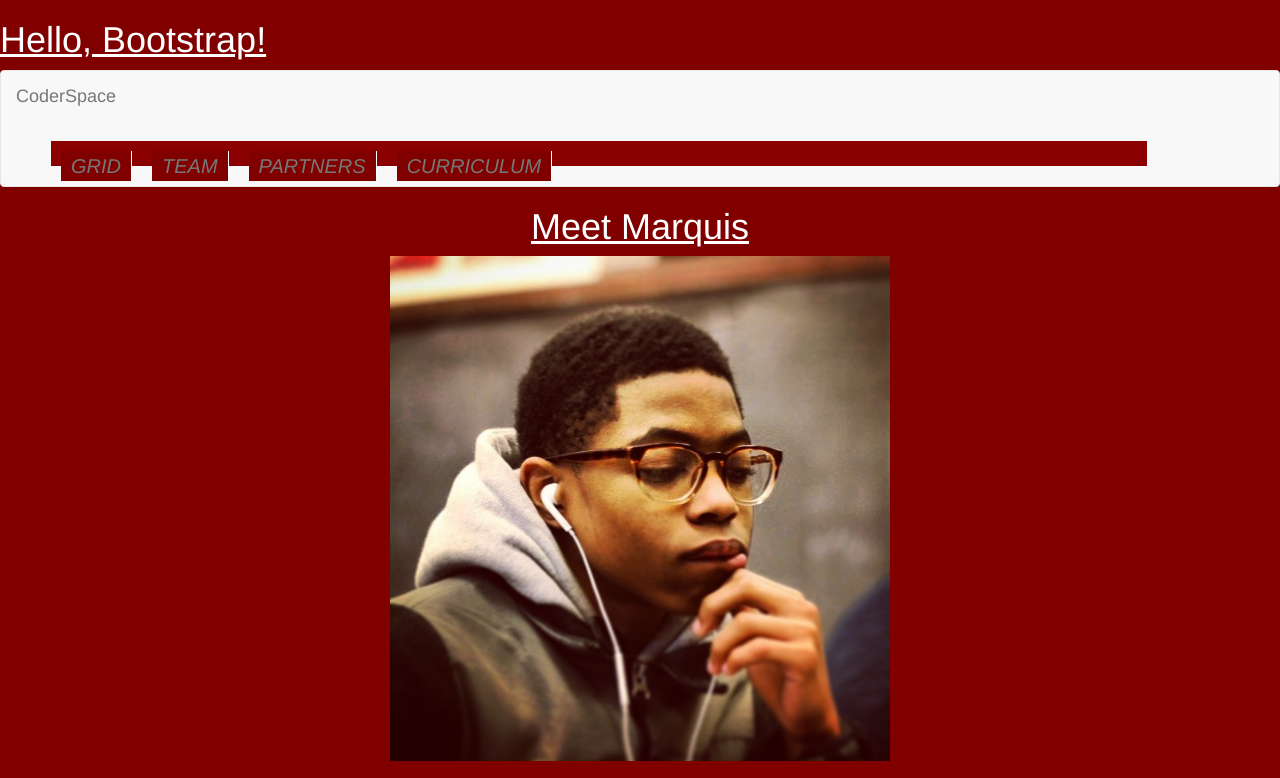
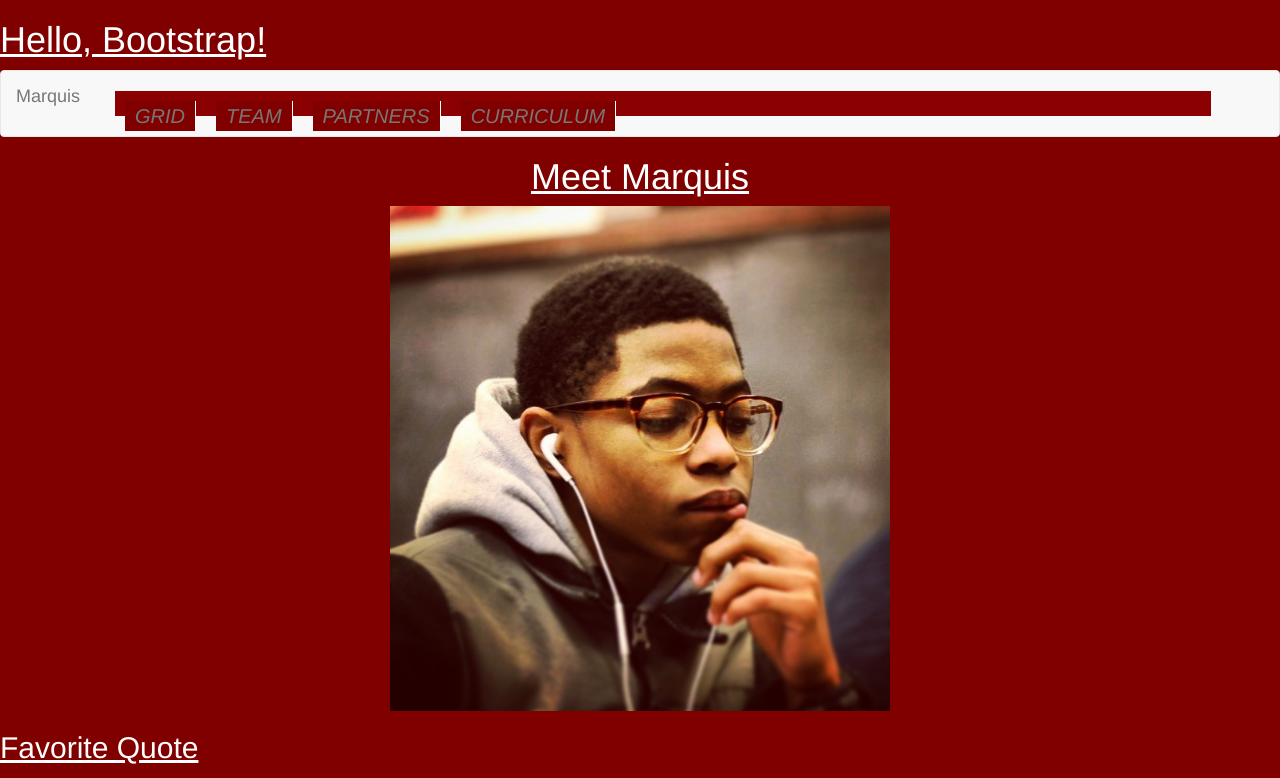
Before and after one commit to MarquisSewell/personal-website-2, a plain HTML site: page index.html in a window 1280 px wide. Shown: the top 778 px of the page. Drawn offline with nearby package versions, Linux system fonts and the light colour scheme.

Commit message:
Update index.html

```diff
--- a/index.html
+++ b/index.html
@@ -34,7 +34,7 @@
 
       </button>
 
-      <a class="navbar-brand" href="#">CoderSpace</a>
+      <a class="navbar-brand" href="#">Marquis</a>
     </div>
 
     <div class="collapse navbar-collapse" id="navbar-collapse">
```
